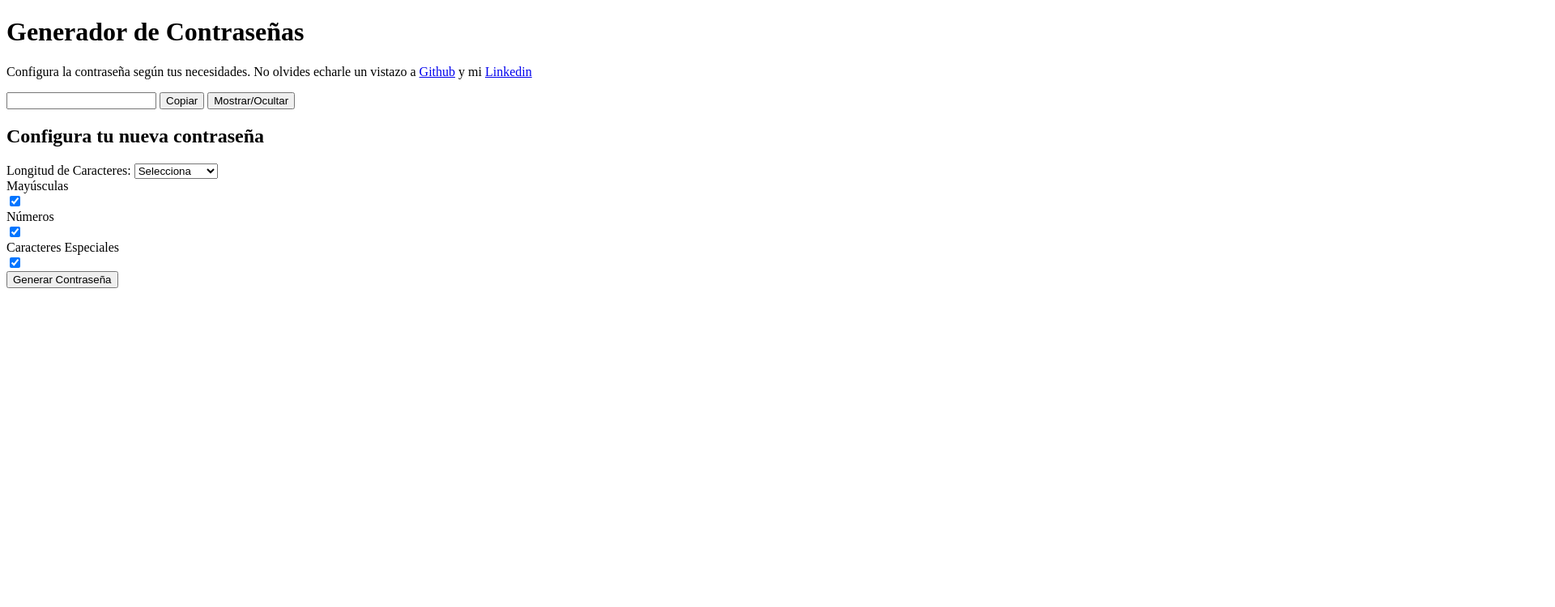
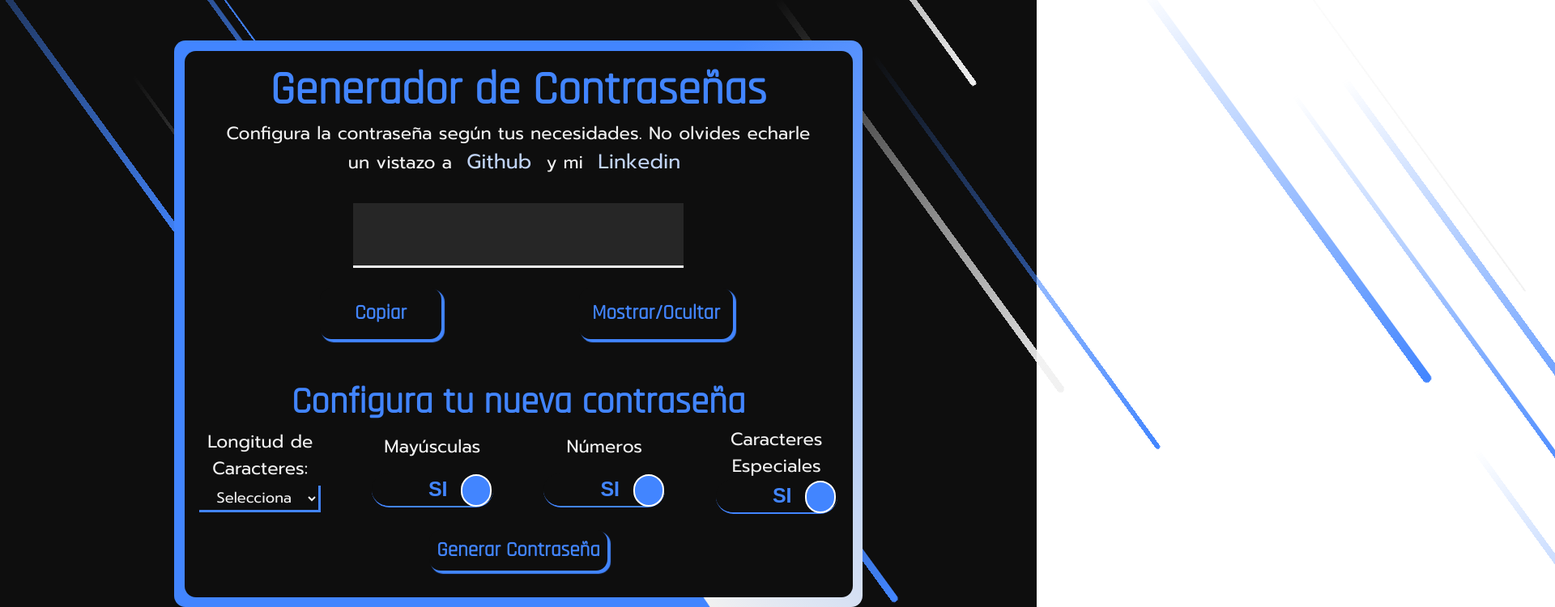
Before and after one commit to AntonioG-G/PasswordGenerator, a plain HTML site: page index.html in a window 1280 px wide. Shown: the top 750 px of the page at 81% size, 1920 px wide, since content can reach past the window. Drawn offline with Linux system fonts and the light colour scheme; the site is published under a folder, as on GitHub Pages, so addresses that start at the root find nothing.

Commit message:
Solución al error de carga de estilos y scripts

```diff
--- a/index.html
+++ b/index.html
@@ -4,8 +4,8 @@
     <meta charset="UTF-8">
     <meta http-equiv="X-UA-Compatible" content="IE=edge">
     <meta name="viewport" content="width=device-width, initial-scale=1.0">
-    <link rel="stylesheet" href="/styles/style.css">
-    <link rel="stylesheet" href="/styles/switchStyle.css">
+    <link rel="stylesheet" href="styles/style.css">
+    <link rel="stylesheet" href="styles/switchStyle.css">
     <link rel="preconnect" href="https://fonts.googleapis.com">
     <link rel="preconnect" href="https://fonts.gstatic.com" crossorigin>
     <link href="https://fonts.googleapis.com/css2?family=Prompt&family=Rajdhani&display=swap" rel="stylesheet">
@@ -111,7 +111,7 @@
             </div>
         </div>
     </main>
-    <script src="/script/main-script.js"></script>
-    <script src="/script/animation-script.js"></script>
+    <script src="script/main-script.js"></script>
+    <script src="script/animation-script.js"></script>
 </body>
 </html>
```
